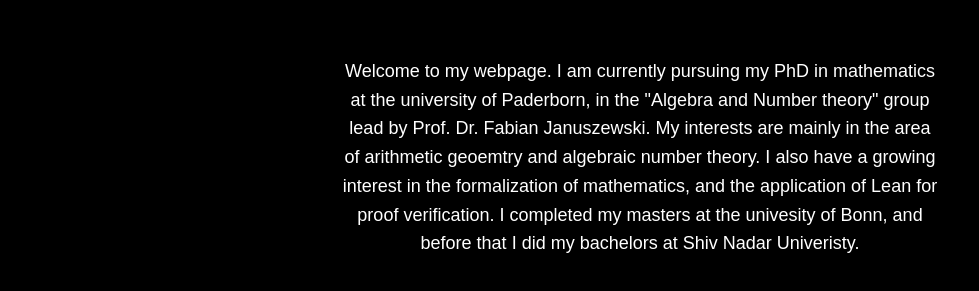
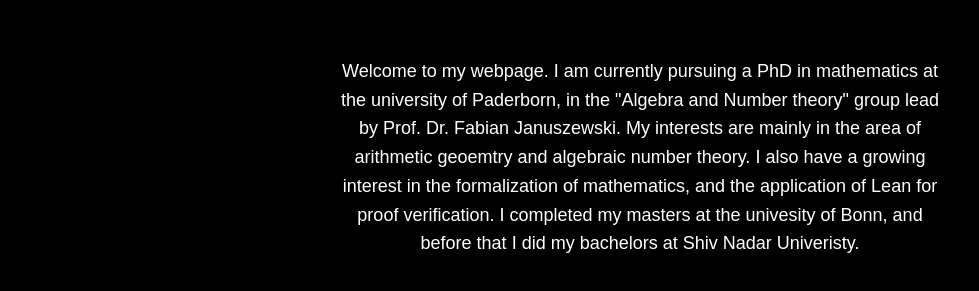
Before and after one commit to abhijitaj1997/abhijitaj1997.github.io, a plain HTML site: page home.html in a window 1280 px wide. Shown: the part 483-774 px from the top of the page, without its empty margins (0-979 px from the left). Drawn offline with Linux system fonts and the light colour scheme.

Commit message:
Update bio text for consistency
Corrected the phrasing from 'my PhD' to 'a PhD' in the bio section.

```diff
--- a/home.html
+++ b/home.html
@@ -167,7 +167,7 @@
 
         <h1>Hi, I'm Abhijit A J!</h1>
         <p class="bio">
-            Welcome to my webpage. I am currently pursuing my PhD in mathematics at the university of Paderborn, in the "Algebra and Number theory" group lead by Prof. Dr. Fabian Januszewski. My interests are mainly in the area of arithmetic geoemtry and algebraic number theory.
+            Welcome to my webpage. I am currently pursuing a PhD in mathematics at the university of Paderborn, in the "Algebra and Number theory" group lead by Prof. Dr. Fabian Januszewski. My interests are mainly in the area of arithmetic geoemtry and algebraic number theory.
             I also have a growing interest in the formalization of mathematics, and the application of Lean for proof verification.
             I completed my masters at the univesity of Bonn, and before that I did my bachelors at Shiv Nadar Univeristy.
         </p>
```
